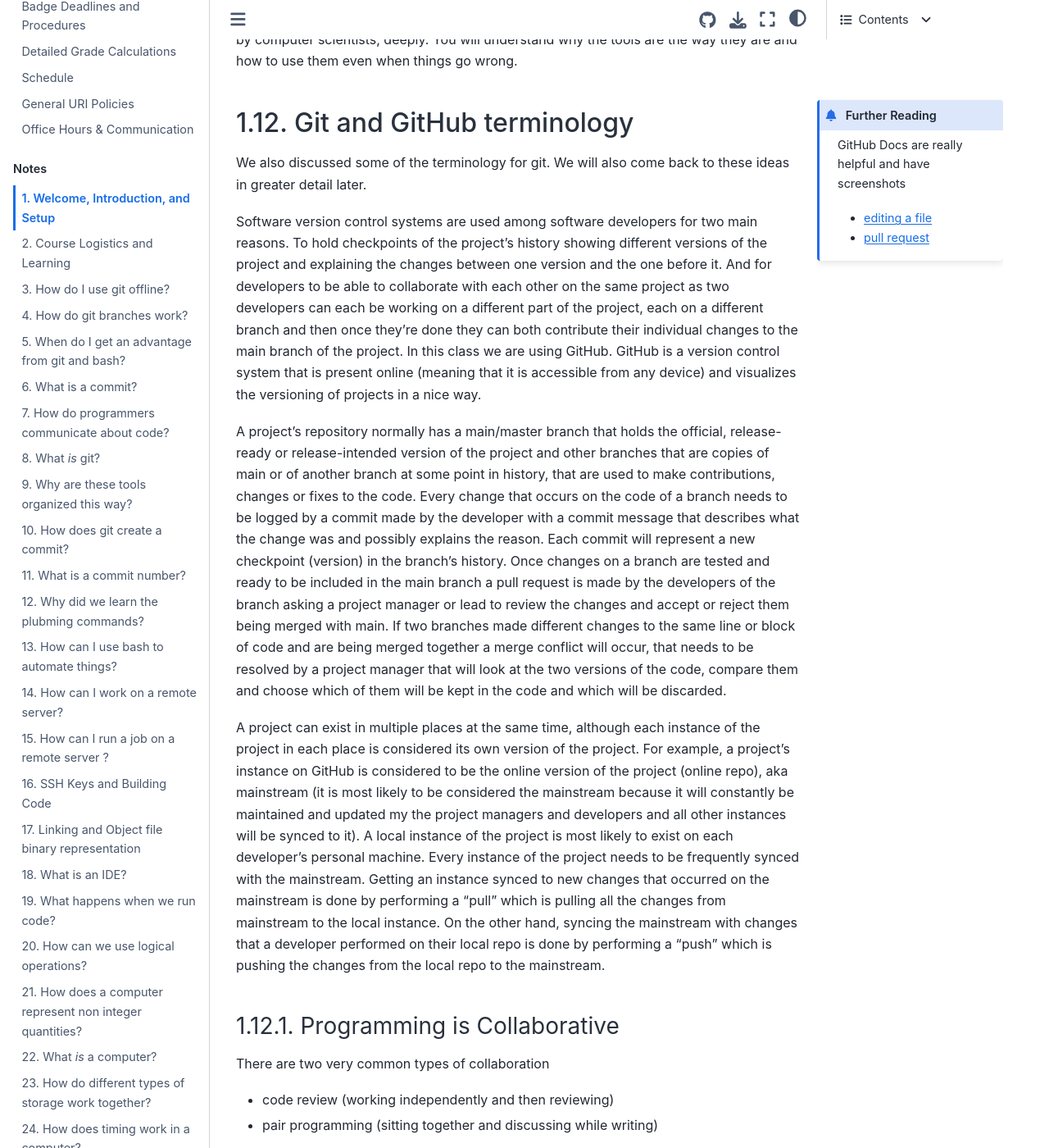
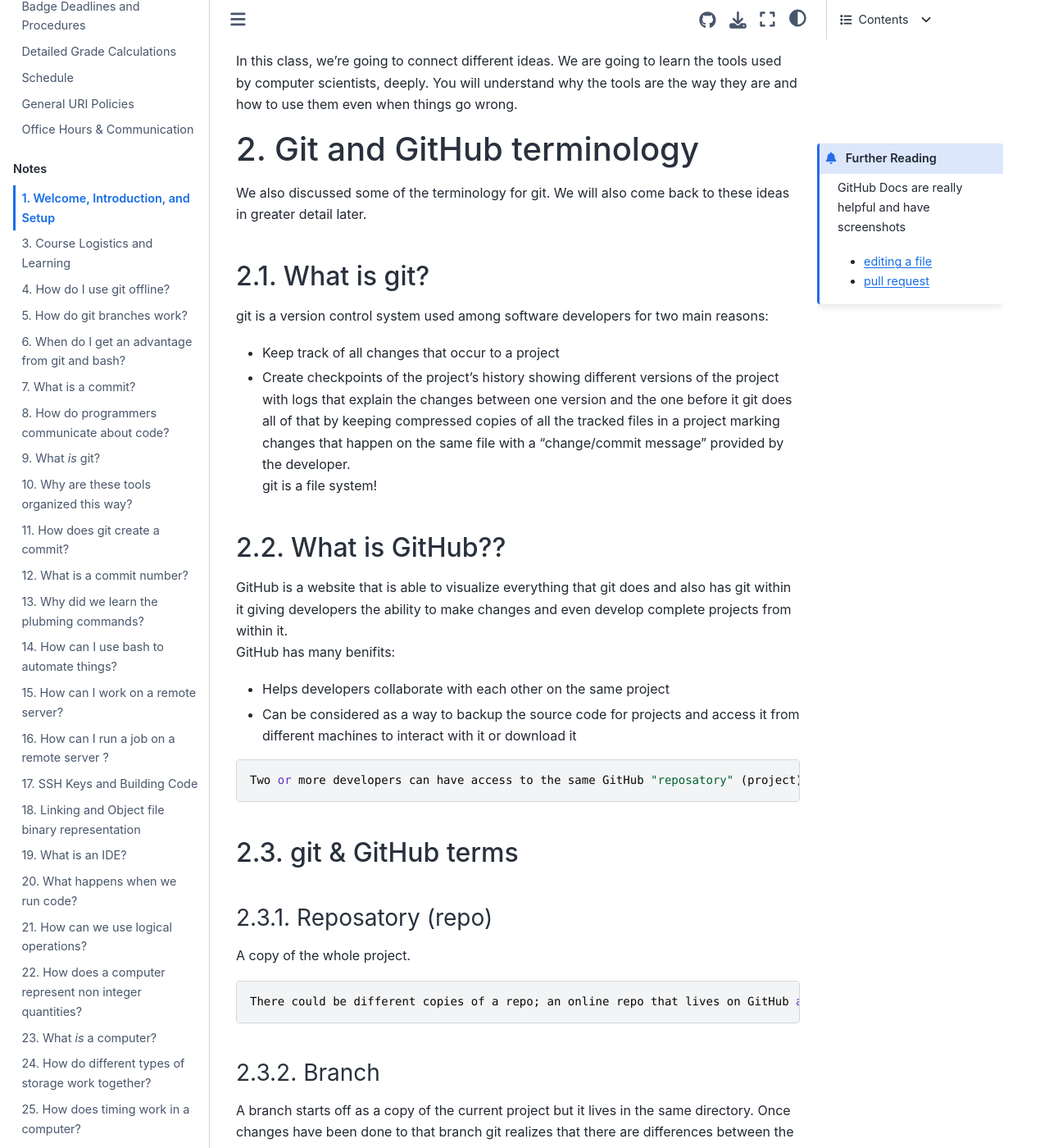
Before and after one commit to introcompsys/fall2023, a Jupyter Book: the page built from notes/2023-09-07.md, in a window 1280 px wide and 1400 px high, scrolled down 5342 px. Shown: the whole window at 82% size. Built offline with Jupyter Book 1.0.4 settings and Sphinx 7.4.7 and the Sphinx Book theme 1.1.4, drawn with Linux system fonts in a browser that asks for light colours; pages that are not in the unit, such as notebooks, are missing from menus; some of the changed text lies outside the part shown.

Commit message:
Formatting and organizing the notes

`````diff
--- a/notes/2023-09-07.md
+++ b/notes/2023-09-07.md
@@ -106,7 +106,8 @@
 
 ## What about AI?
 
-Large Language Models will change what programming looks like, but understanding is always going to be more effective than asking an AI.  Large language models actually do not know anything, they just know what languages loook like and generate text.
+Large Language Models will change what programming looks like, but understanding is always going to be more effective than asking an AI.
+Large language models actually do not know anything, they just know what languages loook like and generate text.
 
 
 *if you cannot tell it when it's wrong, you can not add value for a company*
@@ -174,7 +175,8 @@
 ## Getting started
 
 
-Your KWL chart is where you will start by tracking what you know now/before we start and what you want to learn about each topic.  Then you will update it throughout the semester. You will also add material to the repository to produce evidence of your learning.
+Your KWL chart is where you will start by tracking what you know now/before we start and what you want to learn about each topic.
+Then you will update it throughout the semester. You will also add material to the repository to produce evidence of your learning.
 
 +++
 
@@ -282,7 +284,7 @@
 
 +++
 
-## Git and GitHub terminology
+# Git and GitHub terminology
 <!--
 I will expand this section of the lecture notes to what I think ought to be included in the introductory lectures.
 I realize that all this information might not fit in the first lecture. I also realize that terms mentioned here are mentioned in more detail in future lectures.
@@ -293,8 +295,43 @@
 -->
 We also discussed some of the terminology for git. We will also come back to these ideas in greater detail later.
 
+## What is git?
+git is a version control system used among software developers for two main reasons:
+- Keep track of all changes that occur to a project
+- Create checkpoints of the project's history showing different versions of the project with logs that explain the changes between one version and the one before it
+git does all of that by keeping compressed copies of all the tracked files in a project marking changes that happen on the same file with a "change/commit message" provided by the developer.
+git is a file system!
 
-Software version control systems are used among software developers for two main reasons. To hold checkpoints of the project's history showing different versions of the project and explaining the changes between one version and the one before it. And for developers to be able to collaborate with each other on the same project as two developers can each be working on a different part of the project, each on a different branch and then once they’re done they can both contribute their individual changes to the main branch of the project. In this class we are using GitHub. GitHub is a version control system that is present online (meaning that it is accessible from any device) and visualizes the versioning of projects in a nice way.
+## What is GitHub??
+GitHub is a website that is able to visualize everything that git does and also has git within it giving developers the ability to make changes and even develop complete projects from within it.
+GitHub has many benifits:
+- Helps developers collaborate with each other on the same project
+- Can be considered as a way to backup the source code for projects and access it from different machines to interact with it or download it
+```
+Two or more developers can have access to the same GitHub "reposatory" (project) giving them the ability to work on their tasks individually at the same time
+```
+
+## git & GitHub terms
+### Reposatory (repo)
+A copy of the whole project.
+```
+There could be different copies of a repo; an online repo that lives on GitHub and multiple local copies that can exist on different machines of the developers
+```
+### Branch
+A branch starts off as a copy of the current project but it lives in the same directory.
+Once changes have been done to that branch git realizes that there are differences between the "main" branch and the current branch and provides us with the ability to do whatever we want with these differences (dicard them, add them into the main branch in what's called a "merge")
+```
+A branch is meant to be created to experiment with a particular modification on the project.
+Once the modification is implemented and tested to satisfaction. git provides an easy way to include that modification in the main project files "main branch"
+Developers can each be working on a different part of the project, each on a different branch and then once they’re done they can both contribute their individual changes to the main branch of the project.
+```
+````{margin}
+```
+A project's repository normally has a main/master branch that holds the official, release-ready or release-intended version of the project
+```
+````
+
+### Commit
 
 A project's repository normally has a main/master branch that holds the official, release-ready or release-intended version of the project and other branches that are copies of main or of another branch at some point in history, that are used to make contributions, changes or fixes to the code. Every change that occurs on the code of a branch needs to be logged by a commit made by the developer with a commit message that describes what the change was and possibly explains the reason. Each commit will represent a new checkpoint (version) in the branch's history. Once changes on a branch are tested and ready to be included in the main branch a pull request is made by the developers of the branch asking a project manager or lead to review the changes and accept or reject them being merged with main. If two branches made different changes to the same line or block of code and are being merged together a merge conflict will occur, that needs to be resolved by a project manager that will look at the two versions of the code, compare them and choose which of them will be kept in the code and which will be discarded.
 
`````
Also changed, not shown: other parts of notes/2023-09-07.md (+1 -1 lines).
